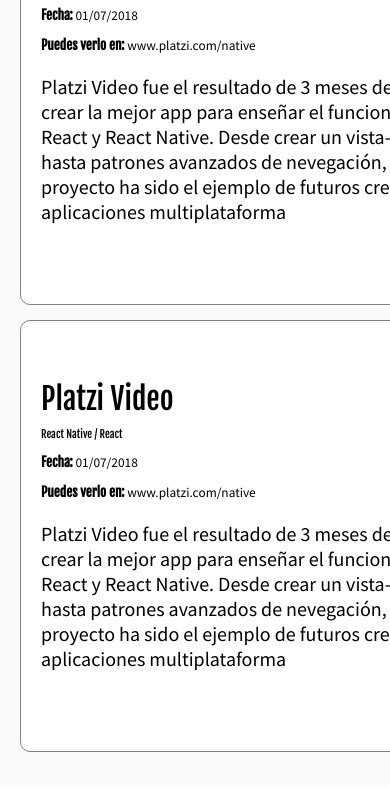
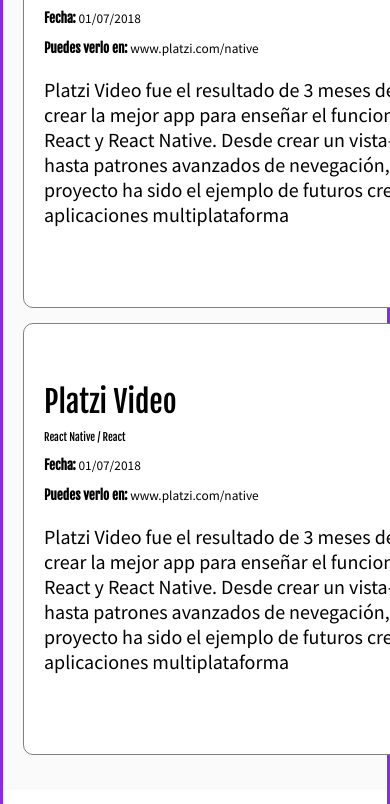
Before and after one commit to JoeMancera/responsiveDesign, a plain HTML site: page index.html in a window 390 px wide. Shown: the part 608-1412 px from the top of the page. Drawn offline with Linux system fonts and the light colour scheme.

Commit message:
insert the media queris

```diff
--- a/css/estilos.css
+++ b/css/estilos.css
@@ -329,3 +329,26 @@ figure {
   height: inherit;
   flex-wrap: inherit;
 }
+/* descktop first */
+@media screen and (max-width:1024px){
+  body{
+    border: solid blueviolet;
+  }
+}
+
+@media screen and (max-width:768px){
+  body{
+    border: solid blueviolet;
+  }
+}
+
+@media screen and (max-width:480px){
+  body{
+    border: solid blueviolet;
+  }
+}
+@media screen and (max-width:320px){
+  body{
+    border: solid blueviolet;
+  }
+}
--- /dev/null
+++ b/css/media.css
@@ -0,0 +1,3 @@
+body{
+    border: 10px solid green;
+}
```
Also changed, not shown: index.html (+1 -0 lines).
